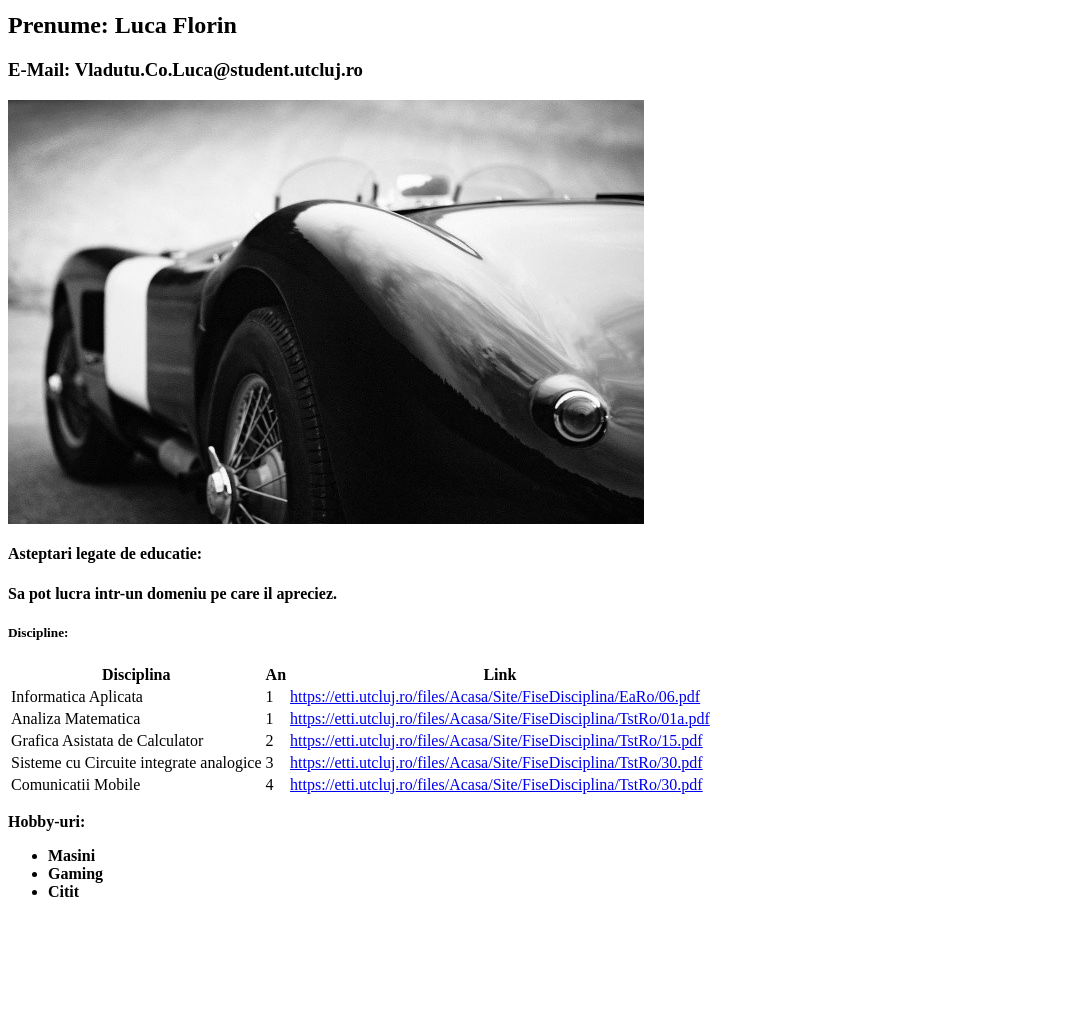
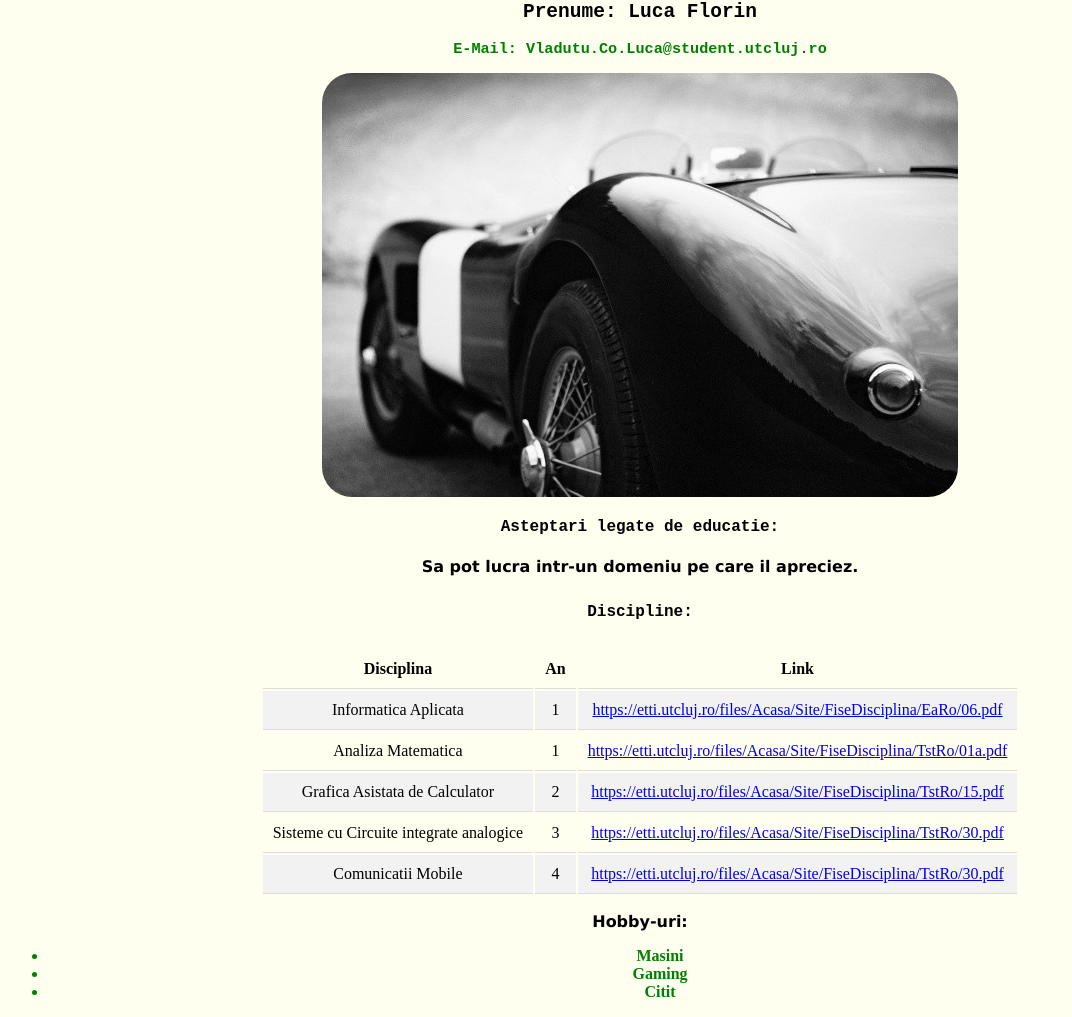
Before and after one commit to luca-v26/test-repository-v2, a plain HTML site: page L5/index.html in a window 1280 px wide. Shown: the part 54-1071 px from the top of the page, without its empty margins (0-1072 px from the left). Before the commit the page ends 971 px from the top, so only its background shows below. Drawn offline with Linux system fonts and the light colour scheme.

Commit message:
Add files via upload

```diff
--- a/L5/index.html
+++ b/L5/index.html
@@ -1,17 +1,18 @@
 <html>
 	<head>
 		<title>Student</title>
+		<link rel="stylesheet" href="style.css">
 	</head>
 
 	<body>
 		<h1>Nume: Vladutu</h1>
 		<h2>Prenume: Luca Florin</h2>
 		<h3>E-Mail: Vladutu.Co.Luca@student.utcluj.ro</h3>
-		<img src="images\MasinaVintage.jpg">
+		<img id="rounded-img" src="images\MasinaVintage.jpg">
 		<h4><b>Asteptari legate de educatie:<b></h4>
 		<p> Sa pot lucra intr-un domeniu pe care il apreciez.</p>
 		<h5><b>Discipline:<b></h5>
-		<table>
+		<table class = "center">
 
 		<tr>
 		<th>Disciplina</th>
@@ -61,9 +62,9 @@ https://etti.utcluj.ro/files/Acasa/Site/FiseDisciplina/TstRo/30.pdf</td>
 
 		<ul>
 
-		<li>Masini</li>
-		<li>Gaming</li>
-		<li>Citit</li>
+		<li class ="text-center">Masini</li>
+		<li class = "text-center">Gaming</li>
+		<li class = "text-center">Citit</li>
 
 		</ul>
 	</body>
--- /dev/null
+++ b/L5/style.css
@@ -0,0 +1,76 @@
+h1, h2
+{
+	text-align: center;
+	color: black;
+	font-family: monospace;
+}
+
+h3
+{
+	text-align: center;
+	color: green;
+	font-family: monospace;
+}
+
+h4, h5
+{
+	text-align: center;
+	color: black;
+	font-size: 16px;
+	font-family: courier new;
+}
+
+ul
+{
+	font-size: 16px;
+	color: green;
+	text-align: center;
+}
+
+body
+{
+	background-color: ivory;
+}
+
+p
+{
+	text-align: center;
+	font-family: verdana;
+	font-size: 16px;
+}
+
+.text-center
+{
+	text-align: center;
+}
+
+#rounded-img
+{
+	border-radius: 30px;
+}
+
+img
+{
+	display: block;
+	margin: auto;
+}
+
+td, th
+{
+	padding: 10px;
+	text-align: center;
+	border-bottom: 1px solid #ddd;
+}
+
+tr:hover
+{
+	background-color: lightblue;
+}
+
+tr:nth-child(even) {background-color: #f2f2f2;}
+
+.center
+{
+	margin-left: auto;
+	margin-right: auto;
+}
```
